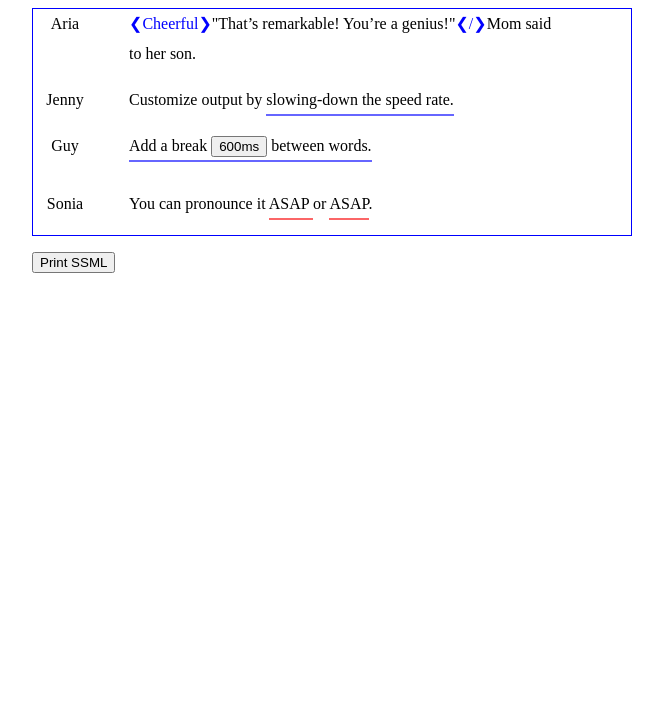
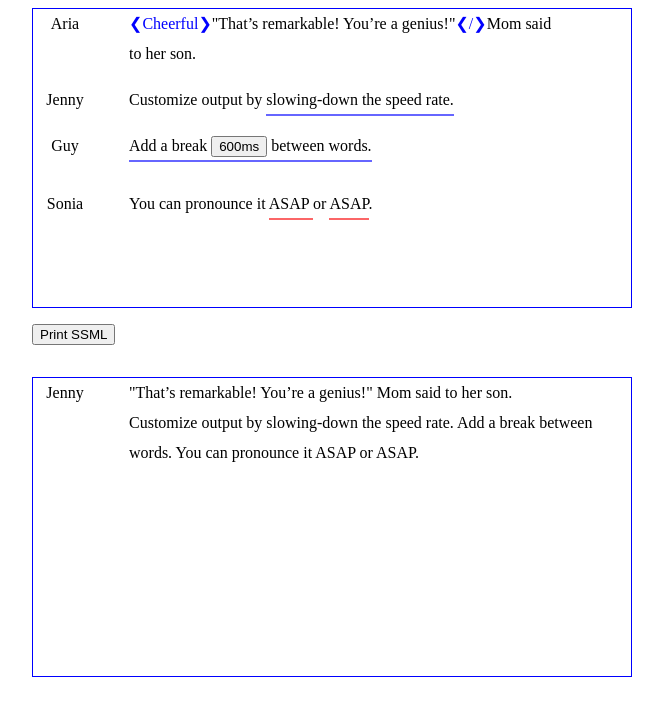
Before and after one commit to sormiston/ssml-html-transpilation-concept, a website with bundled scripts: page index.html in a window 1280 px wide. Shown: the whole page, without its empty margins (308-971 px from the left). Built offline with nearby package versions, Linux system fonts and the light colour scheme.

Commit message:
SSMLWorkDiv+ eventListeners

```diff
--- a/index.html
+++ b/index.html
@@ -14,9 +14,14 @@
 <body>
   <div class="container">
     <div class="col-6">
-      <div contenteditable class="ff-entry" id="toHTML">
+      <div class="row">
+        <div contenteditable class="ff-entry" id="toHTML">
+        </div>
+        <button id="print-ssml">Print SSML</button>
       </div>
-      <button id="print-ssml">Print SSML</button>
+      <div class="row">
+        <div class="ff-work-entry" ff-id="1"></div>
+      </div>
     </div>
 
   </div>
--- /dev/null
+++ b/src/SSMLWorkDiv.ts
@@ -0,0 +1,44 @@
+import transpileToHTML from "./transpileToHTML.js";
+import transpileToSSML from "./transpileToSSML.js";
+import { attachSelectionListener } from "./eventListeners.js";
+
+const parser = new DOMParser();
+const serializer = new XMLSerializer();
+
+export default class SSMLWorkDiv {
+  public static OPEN_SPEAK_TAG = `<speak version="1.0" xmlns="http://www.w3.org/2001/10/synthesis" xmlns:mstts="http://www.w3.org/2001/mstts" xml:lang="en-US">`;
+  public static CLOSE_SPEAK_TAG = `</speak>`;
+
+  elt = document.createElement("div");
+  anchorElt: HTMLElement;
+
+  constructor(
+    anchorElt: HTMLElement,
+    SSMLString: string,
+    simpleSpeak?: boolean
+  ) {
+    if (simpleSpeak) {
+      SSMLWorkDiv.OPEN_SPEAK_TAG = "<speak>";
+      SSMLWorkDiv.CLOSE_SPEAK_TAG = "</speak>";
+    }
+
+    this.elt.classList.add("ssml-edit-div");
+    this.elt.setAttribute("contenteditable", "true");
+
+    const subtree = transpileToHTML(
+      parser.parseFromString(
+        SSMLWorkDiv.OPEN_SPEAK_TAG + SSMLString + SSMLWorkDiv.CLOSE_SPEAK_TAG,
+        "text/xml"
+      )
+    );
+    if (subtree) {
+      this.elt.appendChild(subtree);
+    }
+    this.anchorElt = anchorElt;
+    this.elt.addEventListener("selectstart", (e) => console.log(e));
+    this.anchorElt.prepend(this.elt);
+    attachSelectionListener(this);
+  }
+
+  cacheSelection() {}
+}
--- /dev/null
+++ b/src/eventListeners.ts
@@ -0,0 +1,17 @@
+function expandSelectionToWordBoundaries(selection: Selection) {
+
+}
+export function attachSelectionListener(SSMLWorkDiv: any) {
+  const { elt } = SSMLWorkDiv
+  elt.addEventListener("selectstart", handleSelectionChange)
+
+  function handleSelectionChange() {
+    elt.addEventListener("mouseup", retrieveSelection)
+    elt.addEventListener("keyup", retrieveSelection)
+  }
+
+  function retrieveSelection() {
+    const sel = document.getSelection()
+    console.log (sel instanceof Selection)
+  }
+}
--- a/src/main.ts
+++ b/src/main.ts
@@ -1,5 +1,5 @@
-import { transpileToHTML } from "./transpileToHTML.js";
-import { transpileToSSML } from "./transpileToSSML.js";
+import transpileToHTML from "./transpileToHTML.js";
+import transpileToSSML from "./transpileToSSML.js";
 import { mountEditableSSML } from "./domMutations.js";
 
 const OPEN_SPEAK_TAG = `<speak version="1.0" xmlns="http://www.w3.org/2001/10/synthesis" xmlns:mstts="http://www.w3.org/2001/mstts" xml:lang="en-US">`;
@@ -11,6 +11,10 @@ const CLOSING_SPEAK_TAG = "</speak>";
 // REPRESENTS DATA FROM BACKEND, TEXT WITH SOME SSML DONE
 
 const ssml = `<voice name="en-US-AriaNeural"><mstts:express-as style="Cheerful">"That’s remarkable! You’re a genius!"</mstts:express-as>Mom said to her son.</voice><voice name="en-US-JennyNeural">Customize output by <prosody rate="-40.00%"> slowing-down the speed rate.</prosody></voice><voice name="en-US-GuyNeural" ><prosody volume="+40.00%">Add a break <break time="600ms" /> between words.</prosody></voice><voice name="en-GB-SoniaNeural">You can pronounce it <say-as interpret-as="spell">ASAP </say-as>or <sub alias="as soon as possible">ASAP</sub>.</voice>`;
+
+const rawText = `<voice name="en-US-JennyNeural">"That’s remarkable! You’re a genius!" Mom said to her son. Customize output by slowing-down the speed rate. Add a break  between words. You can pronounce it ASAP or ASAP.</voice>`;
+
+const simplestExample = `"That’s remarkable! You’re a genius!" Mom said to her son. Customize output by <prosody rate="-40.00%"> slowing-down the speed rate.</prosody> Add a break  between words. You can pronounce it ASAP or ASAP.`;
 
 // const ssml = `<voice name="en-US-JennyNeural"><prosody rate="14%" pitch="10%">You can replace this text with any text you wish. You can either write in this text box or paste your own text here.
 // Try different languages and voices. Change the speed and the pitch of the voice. You can even tweak the SSML (Speech Synthesis Markup Language) to control how the different sections of the text sound. Click on SSML above to give it a try!
@@ -29,7 +33,7 @@ let ssmlDoc: XMLDocument = parser.parseFromString(
 // );
 
 const fragment = transpileToHTML(ssmlDoc);
-
+// DEPRECATE THIS / REPLACR WITH SSMLWORKDIV
 mountEditableSSML(fragment, "#toHTML");
 const serializer = new XMLSerializer();
 
@@ -63,3 +67,16 @@ button?.addEventListener("click", () => {
 
   console.log(serializer.serializeToString(derivedSSMLDoc.documentElement));
 });
+
+
+
+// *** DEVELOP CUSTOM WORK DIV ***
+import SSMLWorkDiv from "./SSMLWorkDiv.js"
+function initWorkDiv(cssSelector: string, ssmlString: string) {
+  const anchor = document.querySelector(cssSelector);
+  if (anchor instanceof HTMLElement) {
+    new SSMLWorkDiv(anchor, ssmlString, false);
+  } else
+    throw new Error("SSMLWorkDiv initialization lacks suitable element anchor");
+}
+initWorkDiv("[ff-ID='1']", rawText)
--- a/src/sass/styles.scss
+++ b/src/sass/styles.scss
@@ -6,9 +6,13 @@
   width: 600px;
   margin: 0 auto;
 }
-
-.ff-entry {
+.row {
+  margin-bottom: 30px;
+}
+.ff-entry,
+.ssml-edit-div {
   // padding: 6px 6px 20px 20px;
+  min-height: 300px;
   border: 1px solid blue;
 
   .voice-block {
--- a/src/transpileToHTML.ts
+++ b/src/transpileToHTML.ts
@@ -1,6 +1,6 @@
 import { SSML_TAGS } from "./constants.js";
 
-export function transpileToHTML(doc: Document): DocumentFragment {
+export default function transpileToHTML(doc: XMLDocument): DocumentFragment {
   let done = false;
   while (!done) {
     done = editPass(doc);
--- a/src/transpileToSSML.ts
+++ b/src/transpileToSSML.ts
@@ -1,7 +1,7 @@
 import { SSML_TAGS, MSTTS_PREFIXED_TAGS } from "./constants.js"
 let doc: XMLDocument;
 
-export function transpileToSSML(
+export default function transpileToSSML(
   src: HTMLElement,
   rootLanguage: string = "en-US"
 ): XMLDocument {
```
Also changed, not shown: src/tests/transpileTo.test.ts (+2 -2 lines).
